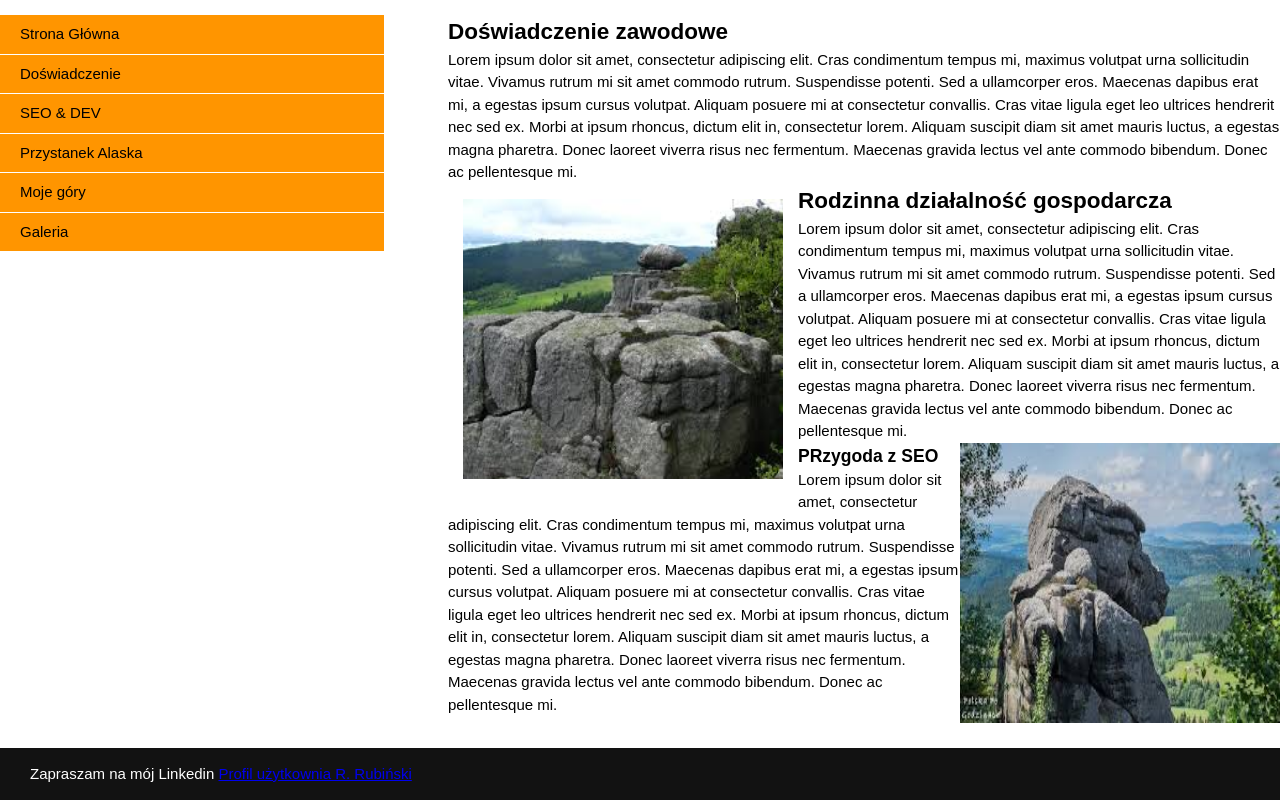
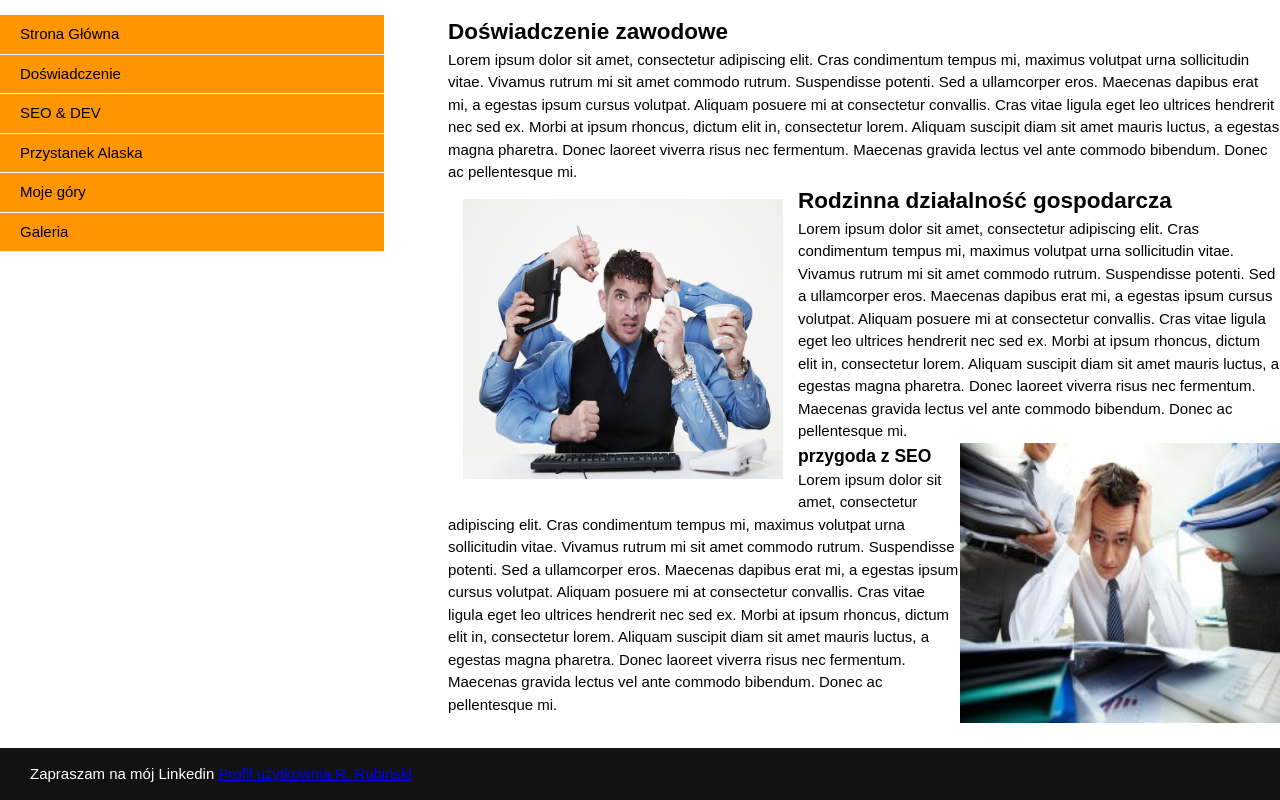
Before and after one commit to RadRub/pierwszy-projekt-CC, a plain HTML site: page doswiadczenie.html in a window 1280 px wide. Shown: the part 427-1227 px from the top of the page. Drawn offline with Linux system fonts and the light colour scheme.

Commit message:
Update doswiadczenie.html

```diff
--- a/doswiadczenie.html
+++ b/doswiadczenie.html
@@ -32,13 +32,13 @@
 		<h1>Doświadczenie zawodowe</h1>
 		<p>Lorem ipsum dolor sit amet, consectetur adipiscing elit. Cras condimentum tempus mi, maximus volutpat urna sollicitudin vitae. Vivamus rutrum mi sit amet commodo
 		rutrum. Suspendisse potenti. Sed a ullamcorper eros. Maecenas dapibus erat mi, a egestas ipsum cursus volutpat. Aliquam posuere mi at consectetur convallis. Cras vitae ligula eget leo ultrices hendrerit nec sed ex. Morbi at ipsum rhoncus, dictum elit in, consectetur lorem. Aliquam suscipit diam sit amet mauris luctus, a egestas magna pharetra. Donec laoreet viverra risus nec fermentum. Maecenas gravida lectus vel ante commodo bibendum. Donec ac pellentesque mi. </p>
-<img src="images/gory1.jpg" width="320" height="280" alt="ndjecie na którym widać góry" style="float: left; margin:15px;">
+<img src="images/praca1.jpg" width="320" height="280" alt="ndjecie na którym widać góry" style="float: left; margin:15px;">
 <h2>Rodzinna działalność gospodarcza</h2>
 <p>Lorem ipsum dolor sit amet, consectetur adipiscing elit. Cras condimentum tempus mi, maximus volutpat urna sollicitudin vitae. Vivamus rutrum mi sit amet commodo
 		rutrum. Suspendisse potenti. Sed a ullamcorper eros. Maecenas dapibus erat mi, a egestas ipsum cursus volutpat. Aliquam posuere mi at consectetur convallis. Cras vitae ligula eget leo ultrices hendrerit nec sed ex. Morbi at ipsum rhoncus, dictum elit in, consectetur lorem. Aliquam suscipit diam sit amet mauris luctus, a egestas magna pharetra. Donec laoreet viverra risus nec fermentum. Maecenas gravida lectus vel ante commodo bibendum. Donec ac pellentesque mi. </p></p>
 
-<img src="images/gory2.jpg" width="320" height="280" alt="ndjecie na którym widać góry" style="float: right">
-<h3>PRzygoda z SEO</h3>
+<img src="images/praca2.jpg" width="320" height="280" alt="ndjecie na którym widać góry" style="float: right">
+<h3>przygoda z SEO</h3>
 <p>Lorem ipsum dolor sit amet, consectetur adipiscing elit. Cras condimentum tempus mi, maximus volutpat urna sollicitudin vitae. Vivamus rutrum mi sit amet commodo
 		rutrum. Suspendisse potenti. Sed a ullamcorper eros. Maecenas dapibus erat mi, a egestas ipsum cursus volutpat. Aliquam posuere mi at consectetur convallis. Cras vitae ligula eget leo ultrices hendrerit nec sed ex. Morbi at ipsum rhoncus, dictum elit in, consectetur lorem. Aliquam suscipit diam sit amet mauris luctus, a egestas magna pharetra. Donec laoreet viverra risus nec fermentum. Maecenas gravida lectus vel ante commodo bibendum. Donec ac pellentesque mi. </p></p>
 
```
